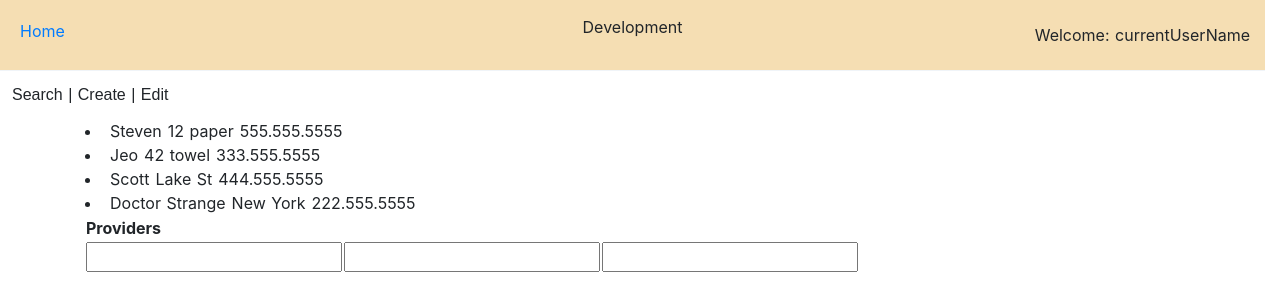
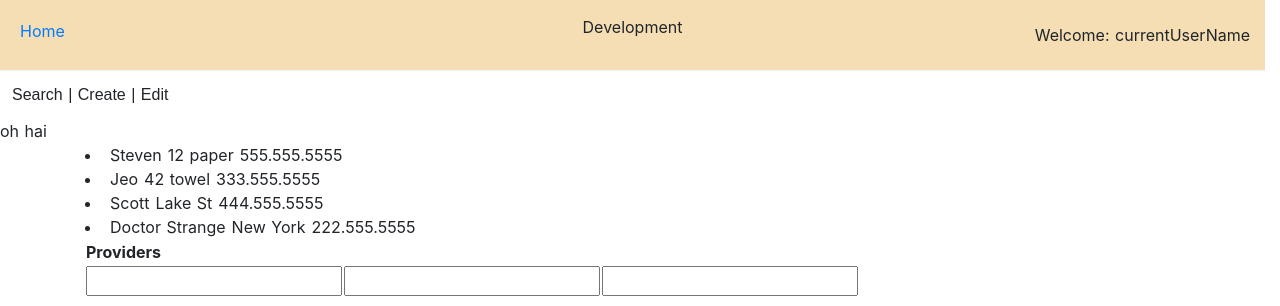
Before and after one commit to ssteinhorst/onlyvue, a Vue app: page / in a window 1280 px wide. Shown: the top 306 px of the page. Built offline with nearby package versions, Linux system fonts and the light colour scheme.

Commit message:
adding search component, reformatting things

```diff
--- a/package.json
+++ b/package.json
@@ -10,6 +10,8 @@
   "dependencies": {
     "bootstrap": "^4.5.0",
     "core-js": "^3.6.4",
+    "jquery": "^3.5.1",
+    "popper.js": "^1.16.1",
     "vue": "^2.6.11"
   },
   "devDependencies": {
--- a/src/App.vue
+++ b/src/App.vue
@@ -1,6 +1,7 @@
 <template>
   <div>
     <my-header></my-header>
+    <my-search></my-search>
     <my-provider></my-provider>
   </div>
 </template>
@@ -9,13 +10,14 @@
 
 import header from './components/header';
 import provider from './components/provider';
+import search from './components/search';
 
 export default {
   name: 'App',
   components: {
-    'my-provider': provider,
-    'my-header': header
-
+    'my-header': header,
+    'my-search': search,
+    'my-provider': provider
   },
   data: function() {
     return {
--- a/src/components/header.vue
+++ b/src/components/header.vue
@@ -24,7 +24,6 @@
 </template>
 
 <script>
-
    export default{
      data: function() {
        return {
--- a/src/components/provider.vue
+++ b/src/components/provider.vue
@@ -1,5 +1,4 @@
 <template>
-
     <div class="container">
         <li v-for="provider in providers" :key="provider.name">
             <span>{{ provider.name }}</span>
@@ -22,8 +21,6 @@
       </table>
     </div>
 </template>
-
-when will we start to demo
 
 <script>
 
--- /dev/null
+++ b/src/components/search.vue
@@ -0,0 +1,13 @@
+<template>
+    <div class="container-fluid m-0 p-0">oh hai</div>
+</template>
+
+<script>
+  export default {
+
+  }
+</script>
+
+<style>
+
+</style>
--- /dev/null
+++ b/vue.config.js
@@ -0,0 +1,5 @@
+module.exports = {
+    configureWebpack: {
+      devtool: 'source-map'
+    }
+  }
```
Lines whose indentation alone changed are shown as unchanged.
